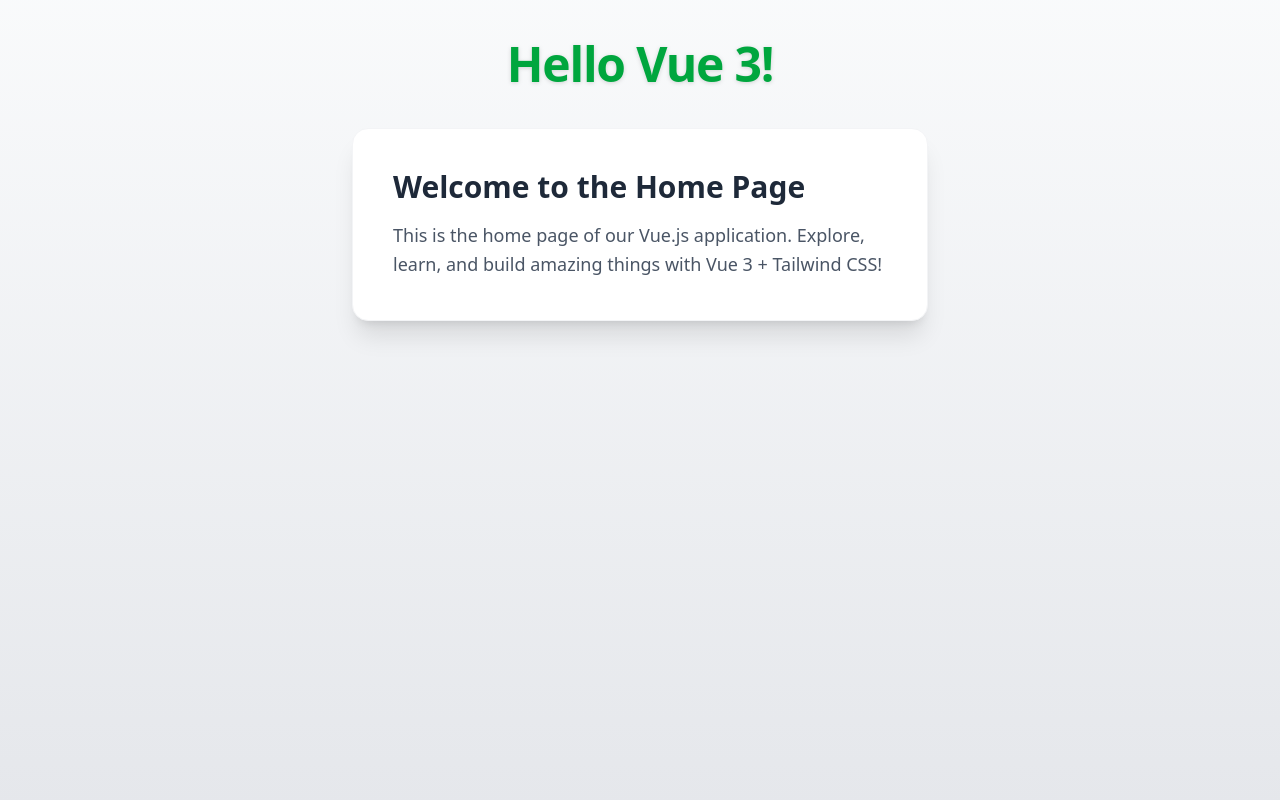
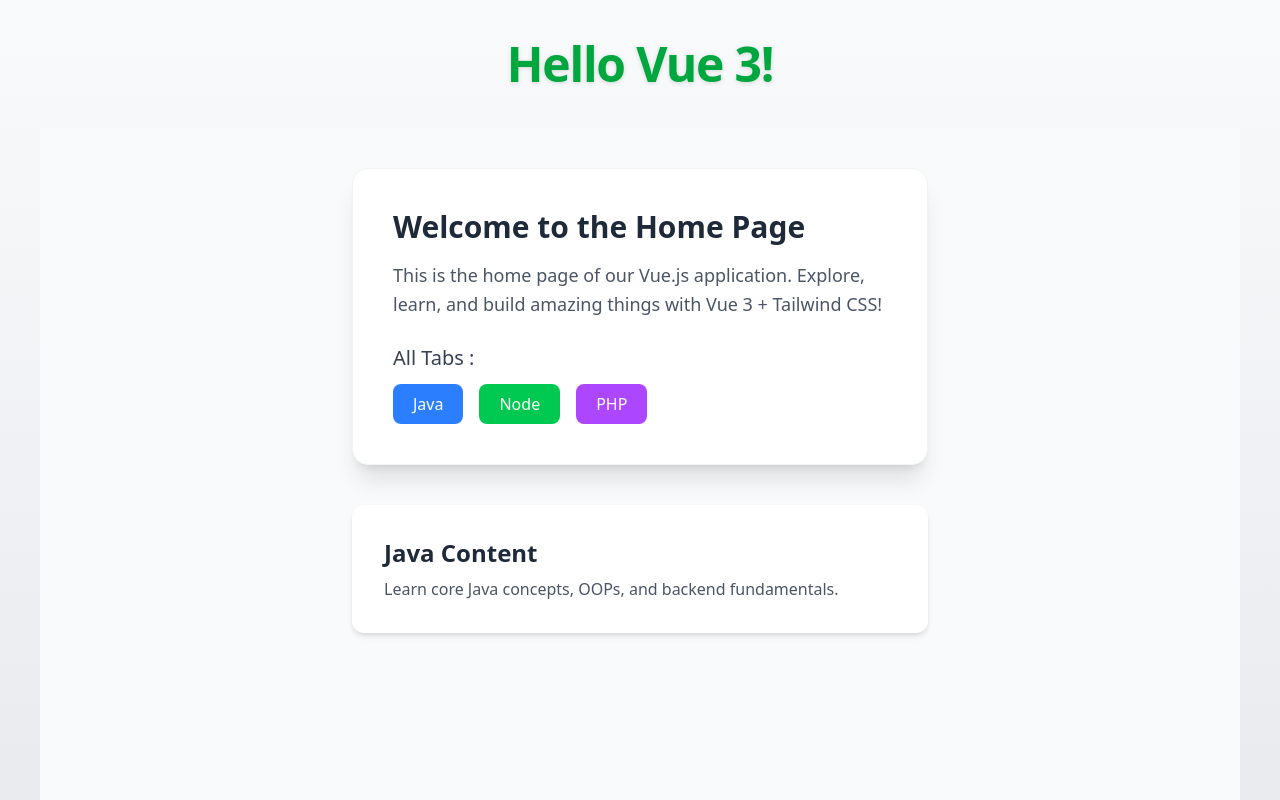
Before and after one commit to Ashif9683/LearningVue, a Vue app: page / in a window 1280 px wide. Shown: the top 800 px of the page. Built offline with nearby package versions, Linux system fonts and the light colour scheme.

Commit message:
Dynamic components tabs

```diff
--- a/src/components/Home.vue
+++ b/src/components/Home.vue
@@ -1,28 +1,71 @@
 <template>
-  <div class="flex justify-center w-full">
+  <div class="flex flex-col items-center w-full min-h-screen bg-gray-50 p-10">
 
+    <!-- Card -->
     <div class="bg-white shadow-xl rounded-2xl p-10 max-w-xl w-full border border-gray-100">
 
       <h2 class="text-3xl font-semibold text-gray-800 mb-4">
         Welcome to the Home Page
       </h2>
 
-      <p class="text-gray-600 text-lg leading-relaxed">
+      <p class="text-gray-600 text-lg leading-relaxed mb-6">
         This is the home page of our Vue.js application.
         Explore, learn, and build amazing things with Vue 3 + Tailwind CSS!
       </p>
 
+      <!-- Tabs -->
+      <h3 class="text-xl font-medium text-gray-700 mb-3">All Tabs :</h3>
+
+      <div class="flex gap-4">
+        <button
+          @click="tab = 'Java'"
+          class="px-5 py-2 rounded-lg bg-blue-500 text-white hover:bg-blue-600 transition"
+        >
+          Java
+        </button>
+
+        <button
+          @click="tab = 'Node'"
+          class="px-5 py-2 rounded-lg bg-green-500 text-white hover:bg-green-600 transition"
+        >
+          Node
+        </button>
+
+        <button
+          @click="tab = 'Php'"
+          class="px-5 py-2 rounded-lg bg-purple-500 text-white hover:bg-purple-600 transition"
+        >
+          PHP
+        </button>
+      </div>
+    </div>
+
+    <!-- Dynamic Component Output -->
+    <div class="mt-10 bg-white shadow-md rounded-xl p-8 max-w-xl w-full">
+      <component :is="tab" />
     </div>
 
   </div>
 </template>
 
 <script>
+import Java from './Java.vue';
+import Node from './Node.vue';
+import Php from './Php.vue';
+
 export default {
-  name: "Home"
+  name: "Home",
+
+  components: {
+    Java,
+    Node,
+    Php
+  },
+
+  data() {
+    return {
+      tab: 'Java',
+    };
+  }
 }
 </script>
-
-<style>
-/* Styling handled by Tailwind */
-</style>
--- /dev/null
+++ b/src/components/Java.vue
@@ -0,0 +1,16 @@
+<template>
+  <div>
+    <h2 class="text-2xl font-semibold text-gray-800 mb-2">
+      Java Content
+    </h2>
+    <p class="text-gray-600">
+      Learn core Java concepts, OOPs, and backend fundamentals.
+    </p>
+  </div>
+</template>
+
+<script>
+export default {
+  name: 'Java',
+}
+</script>
--- /dev/null
+++ b/src/components/Node.vue
@@ -0,0 +1,16 @@
+<template>
+  <div>
+    <h2 class="text-2xl font-semibold text-gray-800 mb-2">
+      Node Content
+    </h2>
+    <p class="text-gray-600">
+      Learn core Node concepts, OOPs, and backend fundamentals.
+    </p>
+  </div>
+</template>
+
+<script>
+export default {
+  name: 'Node',
+}
+</script>
--- /dev/null
+++ b/src/components/Php.vue
@@ -0,0 +1,16 @@
+<template>
+  <div>
+    <h2 class="text-2xl font-semibold text-gray-800 mb-2">
+      Php Content
+    </h2>
+    <p class="text-gray-600">
+      Learn core Php concepts, OOPs, and backend fundamentals.
+    </p>
+  </div>
+</template>
+
+<script>
+export default {
+  name: 'Php',
+}
+</script>
```
